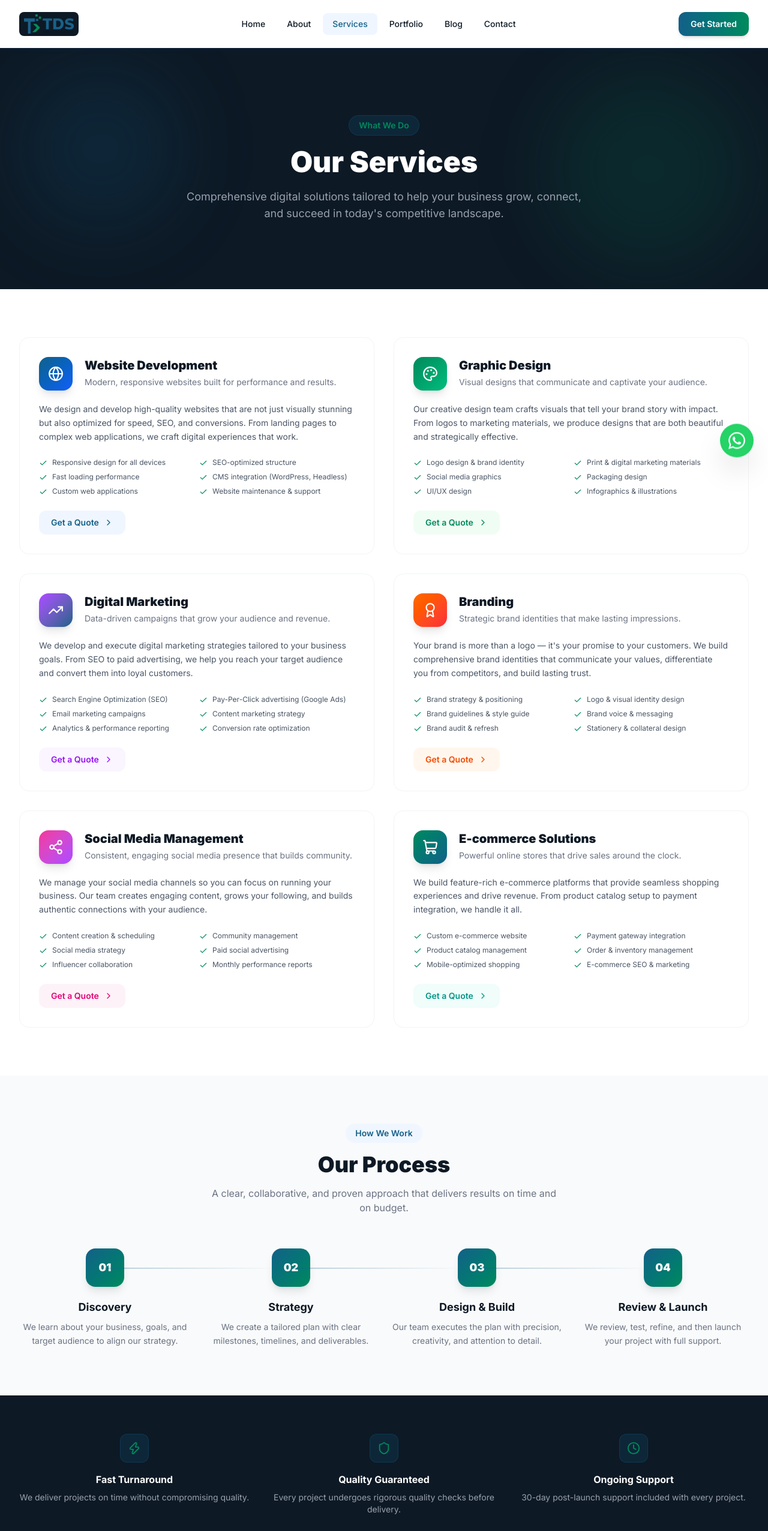
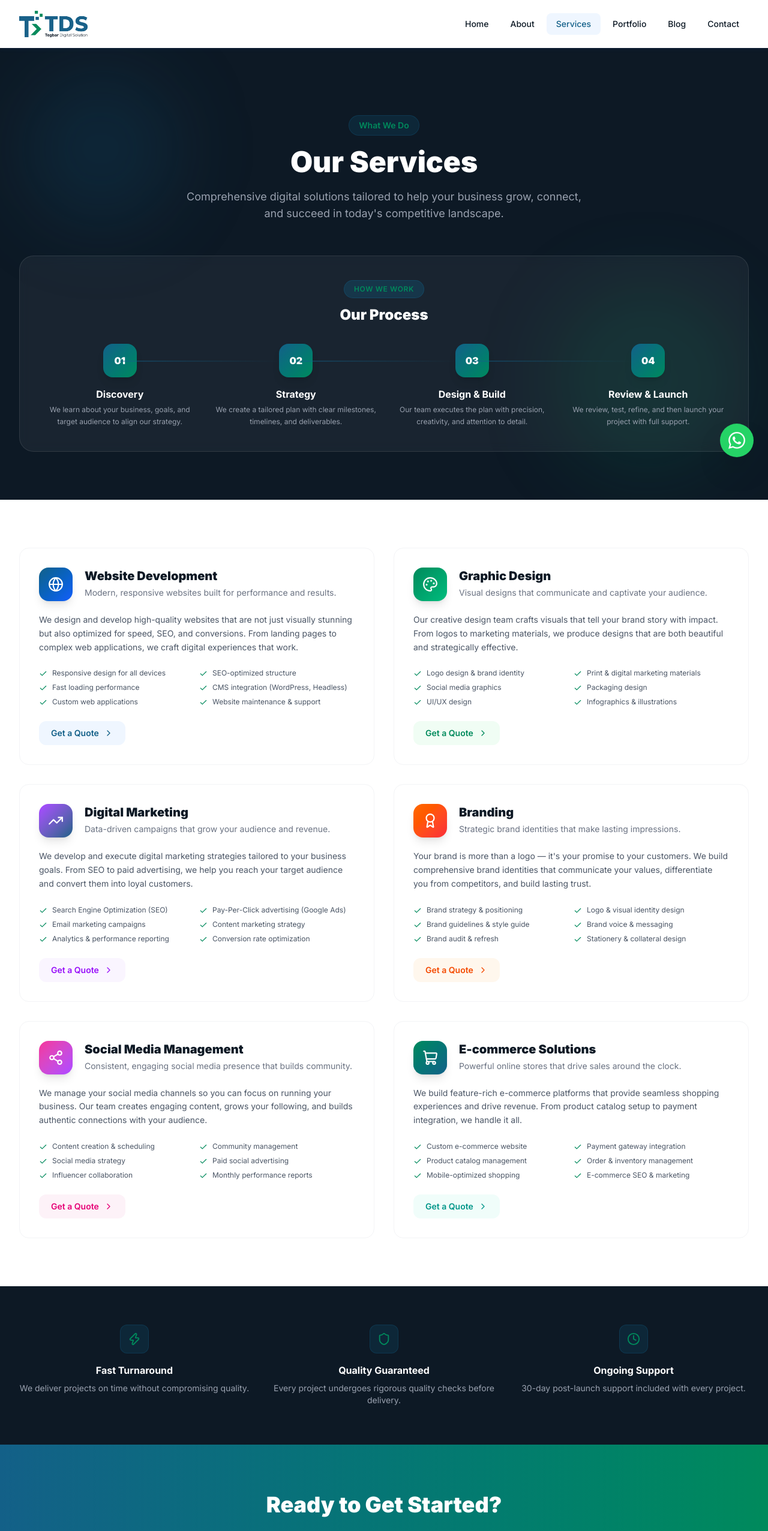
Before and after one commit to BamlakChernet/tegbar-digital-solution-website, a React (Vite) app: page /services in a window 1280 px wide. Shown: the top 2552 px of the page at 60% size. Built offline with nearby package versions, Linux system fonts and the light colour scheme.

Commit message:
Update logo, remove Get Started btn, integrate process in hero, Vision box white

```diff
--- a/src/components/Footer.jsx
+++ b/src/components/Footer.jsx
@@ -1,6 +1,6 @@
 import { Link } from 'react-router-dom';
 import { Phone, Mail, MapPin } from 'lucide-react';
-import logo from '../assets/T logo 3-03.png';
+import logoWhite from '../assets/logo-white.png';
 
 const quickLinks = [
   { name: 'Home', path: '/' },
@@ -30,9 +30,9 @@ export default function Footer() {
           <div className="lg:col-span-1">
             <Link to="/" className="inline-block mb-4">
               <img
-                src={logo}
+                src={logoWhite}
                 alt="Tegbar Digital Solution"
-                className="h-12 w-auto object-contain rounded-lg"
+                className="h-12 w-auto object-contain"
               />
             </Link>
             <p className="text-gray-400 text-sm leading-relaxed">
--- a/src/components/Navbar.jsx
+++ b/src/components/Navbar.jsx
@@ -1,7 +1,7 @@
 import { useState, useEffect } from 'react';
 import { Link, useLocation } from 'react-router-dom';
 import { Menu, X } from 'lucide-react';
-import logo from '../assets/T logo 3-03.png';
+import logoColored from '../assets/T logo 3-03.png';
 
 const navLinks = [
   { name: 'Home', path: '/' },
@@ -14,33 +14,27 @@ const navLinks = [
 
 export default function Navbar() {
   const [isOpen, setIsOpen] = useState(false);
-  const [scrolled, setScrolled] = useState(false);
   const location = useLocation();
-
-  useEffect(() => {
-    const handleScroll = () => setScrolled(window.scrollY > 20);
-    window.addEventListener('scroll', handleScroll);
-    return () => window.removeEventListener('scroll', handleScroll);
-  }, []);
 
   useEffect(() => {
     setIsOpen(false);
   }, [location]);
 
   return (
-    <nav
-      className={`fixed top-0 left-0 right-0 z-50 transition-all duration-300 bg-white shadow-md shadow-blue-900/10`}
-    >
+    <nav className="fixed top-0 left-0 right-0 z-50 bg-white shadow-md shadow-blue-900/10">
       <div className="max-w-7xl mx-auto px-4 sm:px-6 lg:px-8">
         <div className="flex items-center justify-between h-20">
+
           {/* Logo */}
           <Link to="/" className="flex items-center group">
             <img
-              src={logo}
+              src={logoColored}
               alt="Tegbar Digital Solution"
-              className="h-10 w-auto object-contain rounded-lg bg-[#0D1925] px-2 py-1 group-hover:opacity-90 transition-opacity duration-300"
+              className="h-11 w-auto object-contain group-hover:opacity-90 transition-opacity duration-300"
             />
           </Link>
+
+          {/* Desktop Nav Links */}
           <div className="hidden md:flex items-center gap-1">
             {navLinks.map((link) => (
               <Link
@@ -55,16 +49,6 @@ export default function Navbar() {
                 {link.name}
               </Link>
             ))}
-          </div>
-
-          {/* CTA Button */}
-          <div className="hidden md:flex items-center gap-3">
-            <Link
-              to="/contact"
-              className="px-5 py-2.5 rounded-xl bg-gradient-to-r from-[#136088] to-[#008A5C] text-white text-sm font-semibold hover:opacity-90 hover:scale-105 transition-all duration-200 shadow-md"
-            >
-              Get Started
-            </Link>
           </div>
 
           {/* Mobile Menu Button */}
@@ -98,14 +82,6 @@ export default function Navbar() {
               {link.name}
             </Link>
           ))}
-          <div className="pt-2">
-            <Link
-              to="/contact"
-              className="block w-full text-center px-5 py-3 rounded-xl bg-gradient-to-r from-[#136088] to-[#008A5C] text-white text-sm font-semibold"
-            >
-              Get Started
-            </Link>
-          </div>
         </div>
       </div>
     </nav>
--- a/src/pages/About.jsx
+++ b/src/pages/About.jsx
@@ -89,12 +89,12 @@ export default function About() {
               </p>
             </div>
             {/* Vision */}
-            <div className="bg-[#0D1925] rounded-2xl p-8 shadow-sm hover:shadow-lg transition-shadow duration-300">
+            <div className="bg-white rounded-2xl p-8 border border-gray-100 shadow-sm hover:shadow-lg transition-shadow duration-300">
               <div className="w-14 h-14 rounded-2xl bg-gradient-to-br from-[#008A5C] to-emerald-500 flex items-center justify-center mb-6 shadow-lg">
                 <Eye size={26} className="text-white" />
               </div>
-              <h3 className="text-2xl font-black text-white mb-3">Our Vision</h3>
-              <p className="text-gray-400 leading-relaxed">
+              <h3 className="text-2xl font-black text-[#0D1925] mb-3">Our Vision</h3>
+              <p className="text-gray-500 leading-relaxed">
                 To become the most trusted and impactful digital agency in East Africa — recognized for transforming businesses through technology, creativity, and strategy, while nurturing local digital talent and contributing to Ethiopia's thriving tech ecosystem.
               </p>
             </div>
--- a/src/pages/Services.jsx
+++ b/src/pages/Services.jsx
@@ -119,13 +119,15 @@ const process = [
 export default function Services() {
   return (
     <div>
-      {/* ── Page Hero ───────────────────────────────────────────────────────── */}
-      <section className="relative bg-[#0D1925] py-28 overflow-hidden">
+      {/* ── Page Hero + Process integrated ──────────────────────────────────── */}
+      <section className="relative bg-[#0D1925] pb-20 overflow-hidden">
         <div className="absolute inset-0">
           <div className="absolute top-10 left-10 w-64 h-64 bg-[#136088]/20 rounded-full blur-3xl"></div>
           <div className="absolute bottom-10 right-10 w-80 h-80 bg-[#008A5C]/15 rounded-full blur-3xl"></div>
         </div>
-        <div className="relative max-w-7xl mx-auto px-4 sm:px-6 lg:px-8 text-center">
+
+        {/* Hero text */}
+        <div className="relative max-w-7xl mx-auto px-4 sm:px-6 lg:px-8 pt-28 pb-14 text-center">
           <span className="inline-block px-4 py-1.5 rounded-full bg-[#136088]/20 border border-[#136088]/30 text-[#008A5C] text-sm font-semibold mb-5">
             What We Do
           </span>
@@ -135,6 +137,30 @@ export default function Services() {
           <p className="text-gray-400 text-lg max-w-2xl mx-auto">
             Comprehensive digital solutions tailored to help your business grow, connect, and succeed in today's competitive landscape.
           </p>
+        </div>
+
+        {/* Process steps — integrated inside hero */}
+        <div className="relative max-w-7xl mx-auto px-4 sm:px-6 lg:px-8">
+          <div className="bg-white/5 border border-white/10 backdrop-blur-sm rounded-3xl px-8 py-10">
+            <div className="text-center mb-8">
+              <span className="inline-block px-4 py-1.5 rounded-full bg-[#136088]/30 border border-[#136088]/40 text-[#008A5C] text-xs font-semibold uppercase tracking-wider">How We Work</span>
+              <h2 className="text-2xl font-black text-white mt-3">Our Process</h2>
+            </div>
+            <div className="grid sm:grid-cols-2 lg:grid-cols-4 gap-6">
+              {process.map(({ step, title, desc }, i) => (
+                <div key={step} className="relative text-center group">
+                  <div className="w-14 h-14 rounded-2xl bg-gradient-to-br from-[#136088] to-[#008A5C] flex items-center justify-center mx-auto mb-4 shadow-lg group-hover:scale-110 transition-transform duration-300">
+                    <span className="text-white font-black text-base">{step}</span>
+                  </div>
+                  {i < process.length - 1 && (
+                    <div className="hidden lg:block absolute top-7 left-1/2 w-full h-0.5 bg-gradient-to-r from-[#136088]/50 to-transparent"></div>
+                  )}
+                  <h3 className="font-bold text-white text-base mb-1">{title}</h3>
+                  <p className="text-gray-400 text-xs leading-relaxed">{desc}</p>
+                </div>
+              ))}
+            </div>
+          </div>
         </div>
       </section>
 
@@ -173,33 +199,6 @@ export default function Services() {
                     Get a Quote <ChevronRight size={16} />
                   </Link>
                 </div>
-              </div>
-            ))}
-          </div>
-        </div>
-      </section>
-
-      {/* ── Process Section ─────────────────────────────────────────────────── */}
-      <section className="section-padding bg-gray-50">
-        <div className="max-w-7xl mx-auto px-4 sm:px-6 lg:px-8">
-          <div className="text-center mb-14">
-            <span className="inline-block px-4 py-1.5 rounded-full bg-blue-50 text-[#136088] text-sm font-semibold mb-4">How We Work</span>
-            <h2 className="text-3xl sm:text-4xl font-black text-[#0D1925] mb-4">Our Process</h2>
-            <p className="text-gray-500 max-w-xl mx-auto">
-              A clear, collaborative, and proven approach that delivers results on time and on budget.
-            </p>
-          </div>
-          <div className="grid sm:grid-cols-2 lg:grid-cols-4 gap-6">
-            {process.map(({ step, title, desc }, i) => (
-              <div key={step} className="relative text-center group">
-                <div className="w-16 h-16 rounded-2xl bg-gradient-to-br from-[#136088] to-[#008A5C] flex items-center justify-center mx-auto mb-5 shadow-lg group-hover:scale-110 transition-transform duration-300">
-                  <span className="text-white font-black text-lg">{step}</span>
-                </div>
-                {i < process.length - 1 && (
-                  <div className="hidden lg:block absolute top-8 left-1/2 w-full h-0.5 bg-gradient-to-r from-[#136088]/30 to-transparent"></div>
-                )}
-                <h3 className="font-bold text-[#0D1925] text-lg mb-2">{title}</h3>
-                <p className="text-gray-500 text-sm leading-relaxed">{desc}</p>
               </div>
             ))}
           </div>
```
Also changed, not shown: src/assets/logo-white.png (added).
